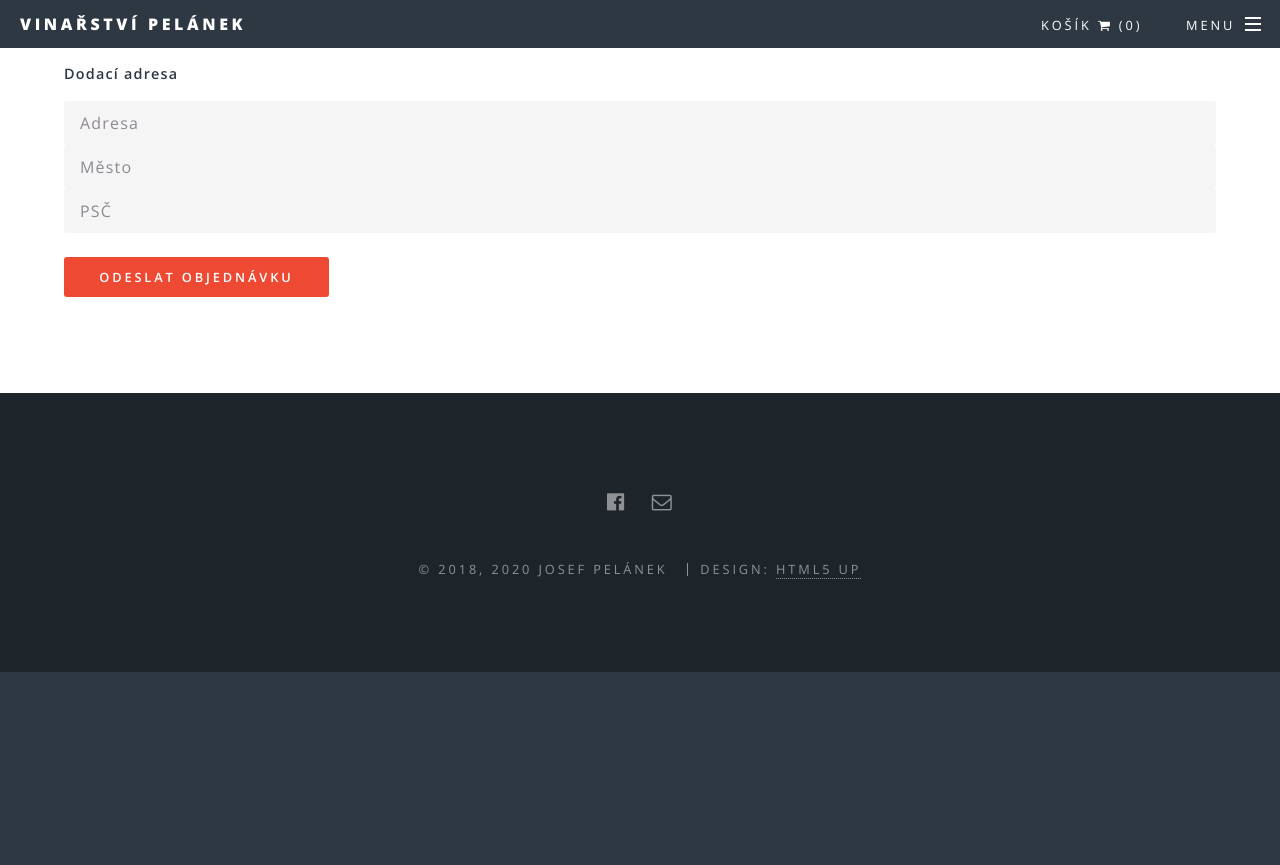
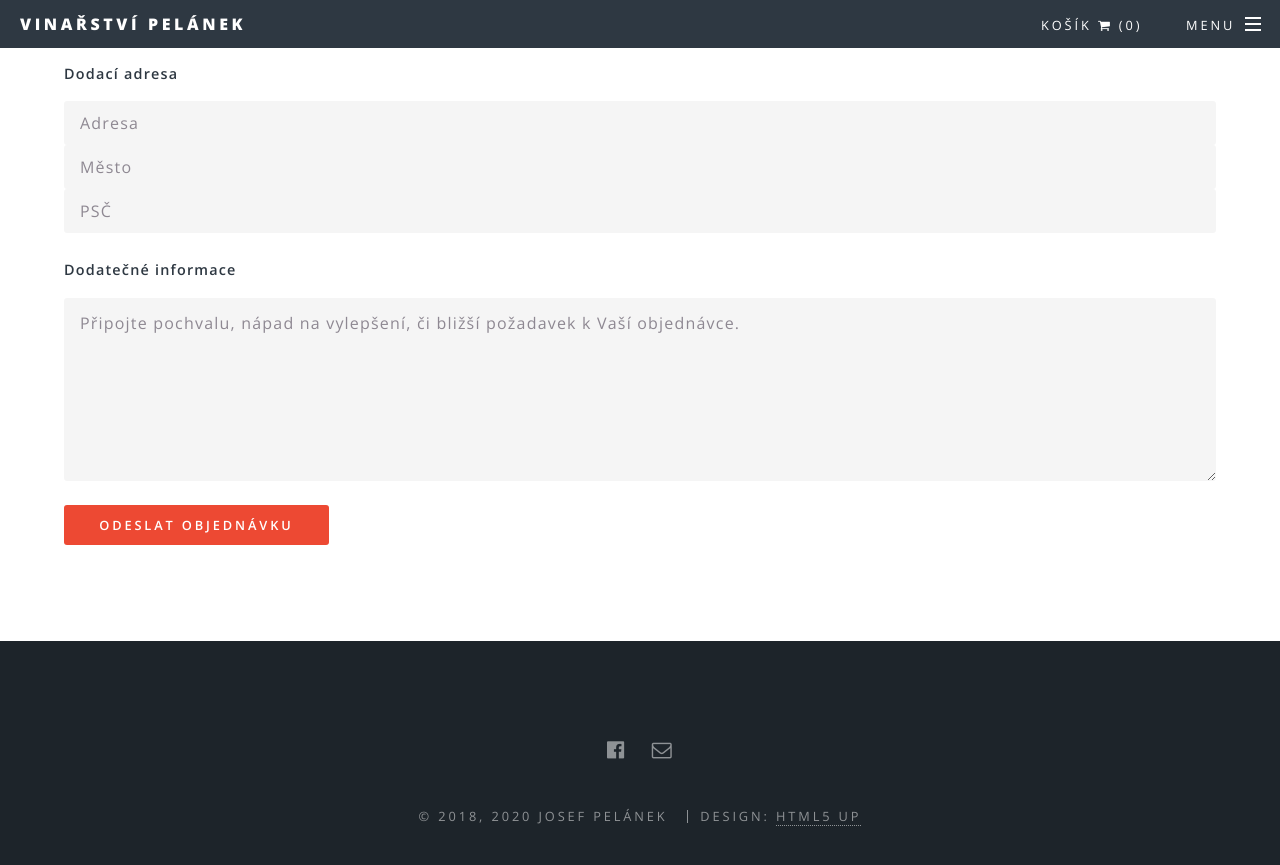
Before and after one commit to luk355/vinarstvi-pelanek, a Jekyll site: the page built from checkout.html, in a window 1280 px wide and 900 px high, scrolled down 1021 px. Shown: the top 865 px of the window. Built offline with Jekyll 4.4.1, drawn with Linux system fonts in a browser that asks for light colours; before the commit the page ends 1693 px from its top, so only the background shows below that.

Commit message:
feat: add message to order form

```diff
--- a/checkout.html
+++ b/checkout.html
@@ -53,6 +53,11 @@ Děkujeme za Váš nákup ve vinařství Pelánek! Po obdržení objednávky Vá
         <input type="text" name="ship-city" placeholder="Město" autocomplete="shipping locality" required>
         <input type="text" name="ship-zip" placeholder="PSČ" autocomplete="shipping postal-code" required>
       </div>
+
+      <div class="12u$">
+        <label>Dodatečné informace</label>
+				<textarea name="message" id="message" placeholder="Připojte pochvalu, nápad na vylepšení, či bližší požadavek k Vaší objednávce." rows="6" required></textarea>
+			</div>
       <div class="12u$">
         <ul class="actions">
           <li><input type="submit" value="Odeslat objednávku" class="special" /></li>
```
